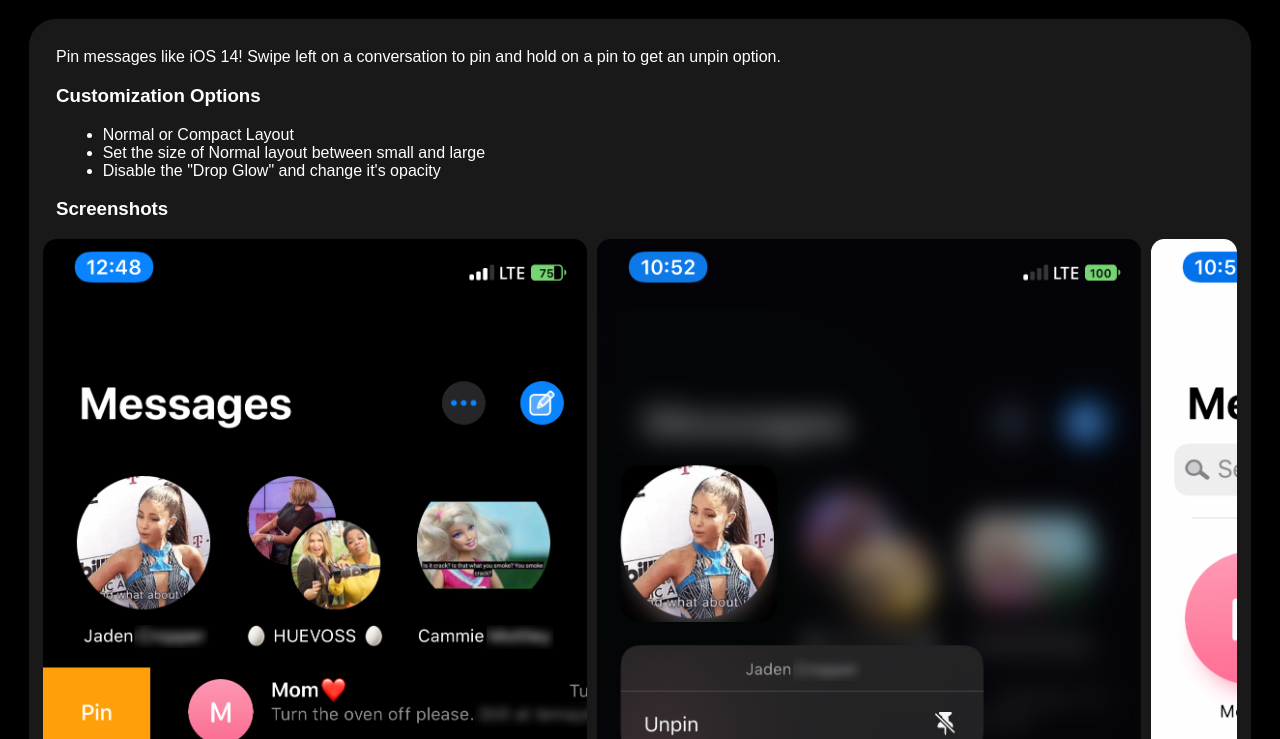
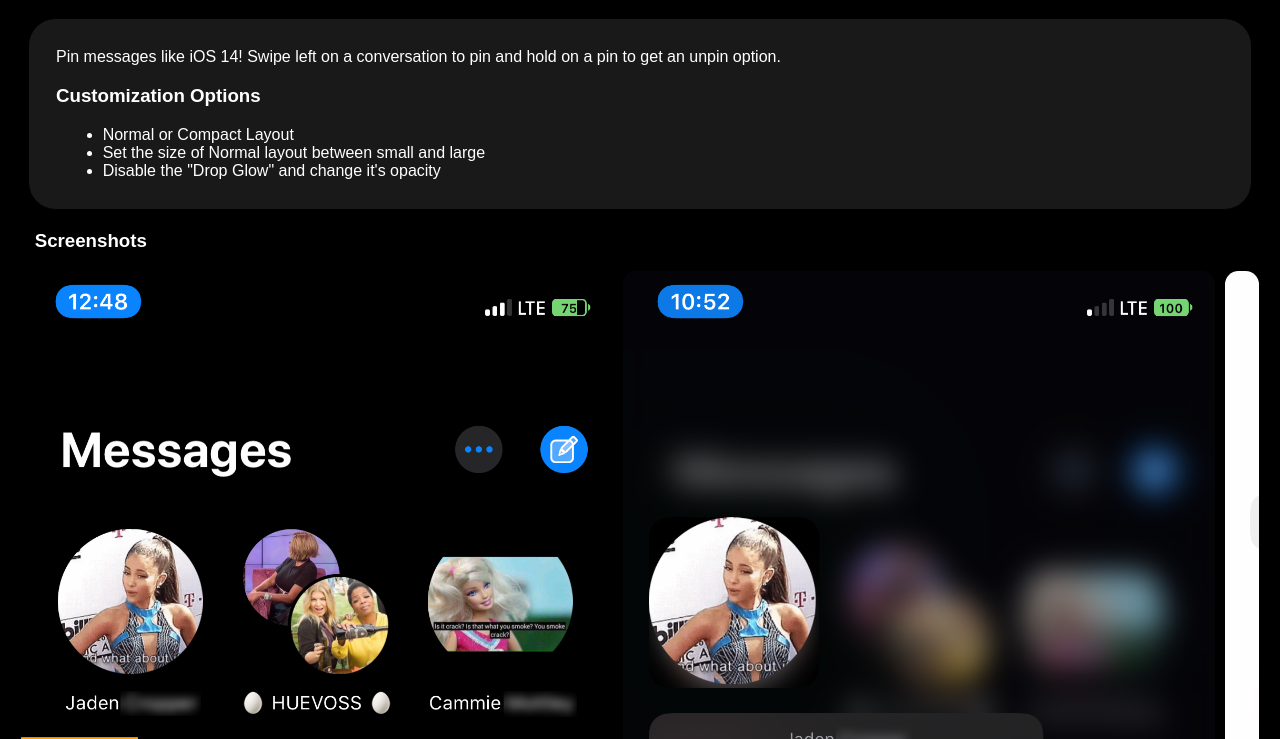
Before and after one commit to biD3V/repo, a plain HTML site: page depictions/pinnie.html in a window 1280 px wide. Shown: the part 61-800 px from the top of the page. Drawn offline with Linux system fonts and the light colour scheme.

Commit message:
Update styling

```diff
--- a/depictions/master.css
+++ b/depictions/master.css
@@ -74,7 +74,7 @@ a:hover, a:active {
 .screenshotsScroll {
     display: grid;
     grid-gap: 10px;
-    grid-template-columns: repeat(7, calc(50% - 40pt));
+    grid-template-columns: repeat(7, calc(50% - 20pt));
     grid-template-rows: minmax(150px, 1fr);
     overflow-x: scroll;
     scroll-snap-type: x proximity;
```
Also changed, not shown: depictions/pinnie.html (+1 -1 lines).
